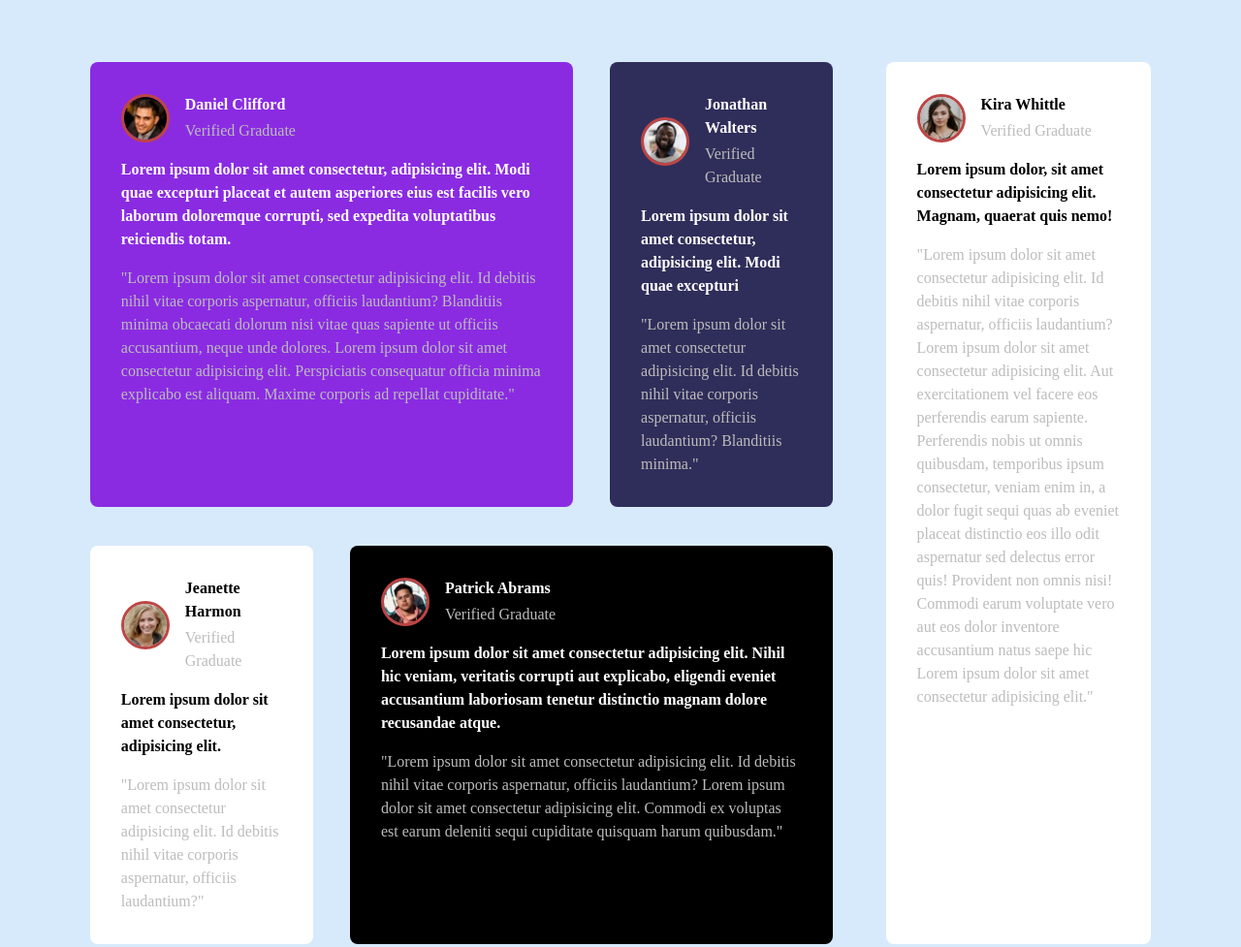
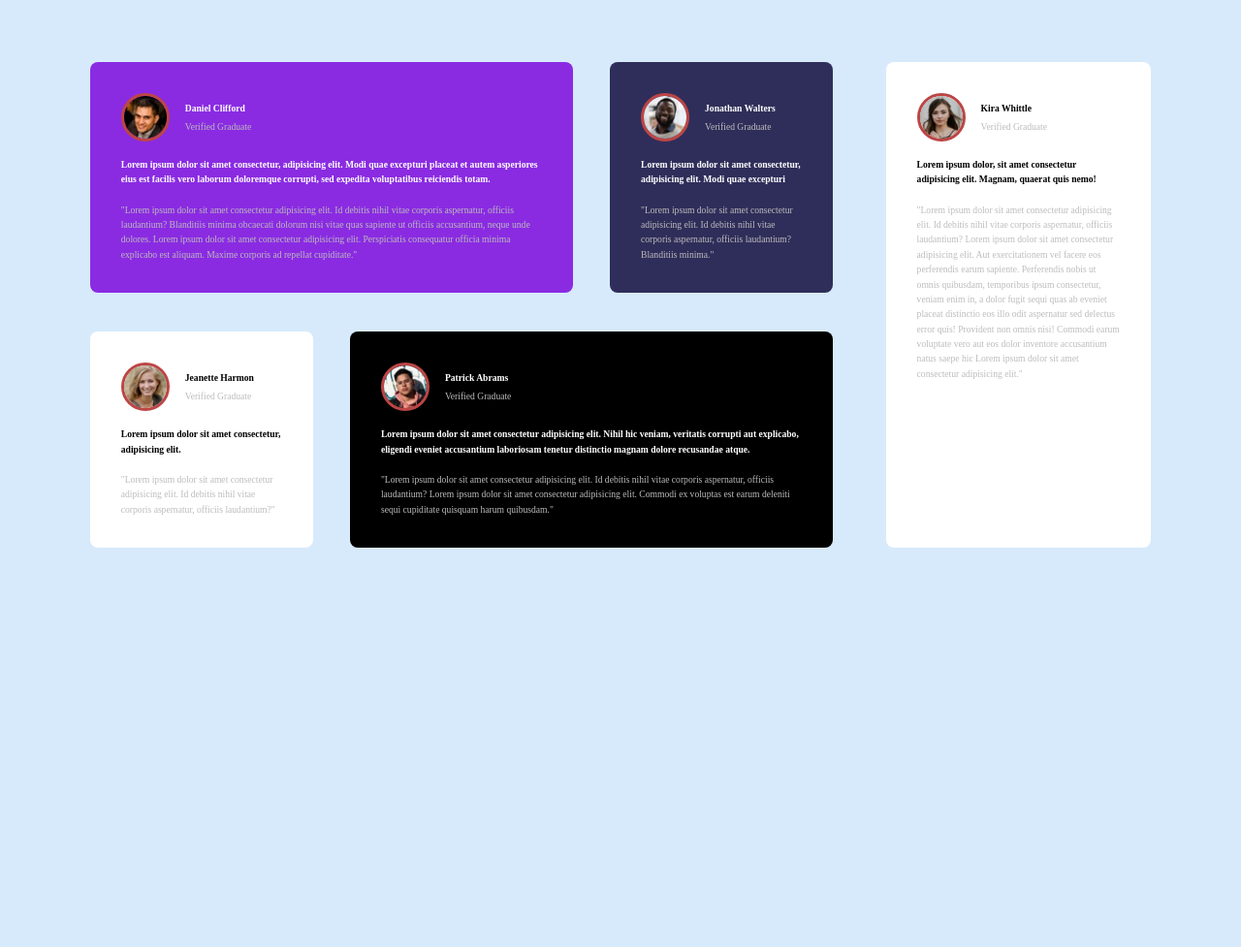
Before and after one commit to michaelGerges2030/Flex_Challenge, a plain HTML site: page index.html in a window 1280 px wide. Shown: the whole page at 97% size. After the commit the page ends 800 px from the top, so only its background shows below. Drawn offline with Linux system fonts and the light colour scheme.

Commit message:
Flex Challenge

```diff
--- a/css/style.css
+++ b/css/style.css
@@ -7,7 +7,8 @@ body{
     padding: 2rem;
     margin: 2rem;
     background-color: rgb(215, 234, 251);
-    line-height: 1.5em;
+    line-height: 1.6em;
+    font-size: 0.6em;
 }
 /* Primary or parent div */
 .contain{
```
